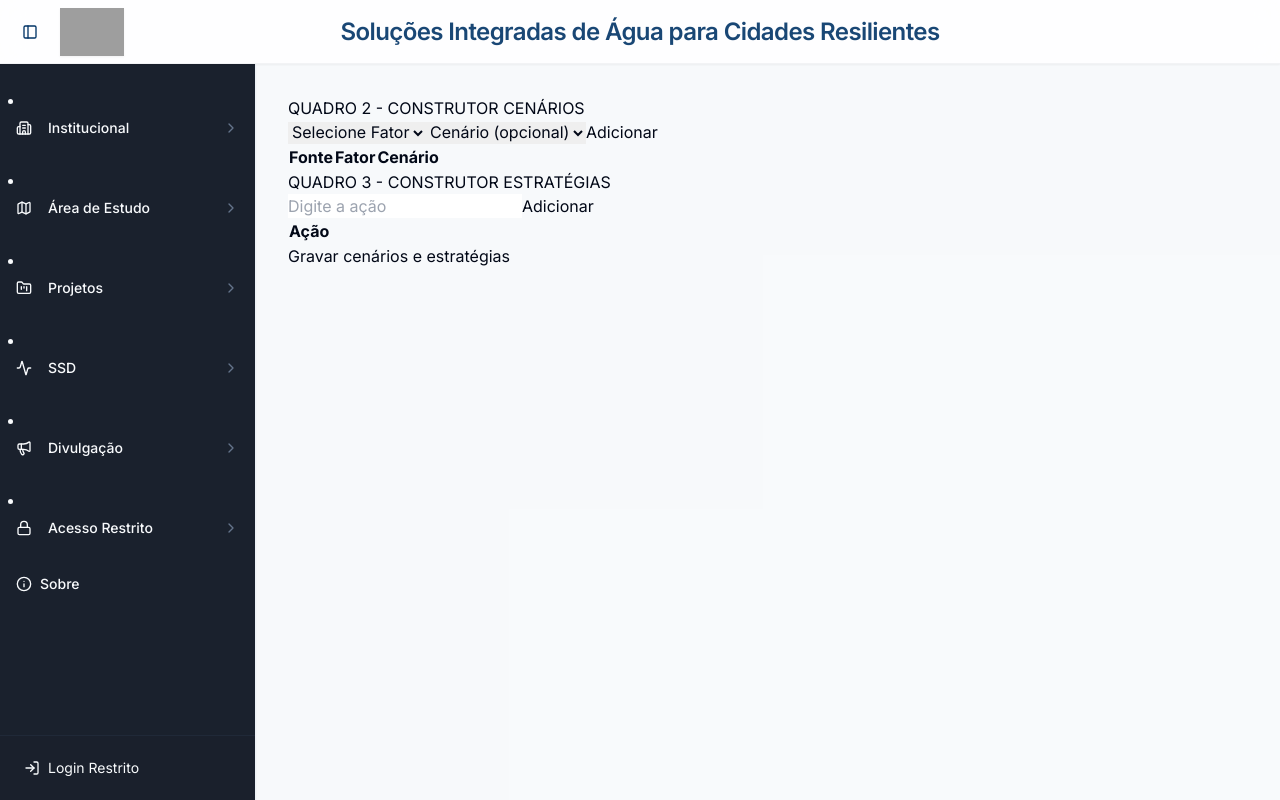
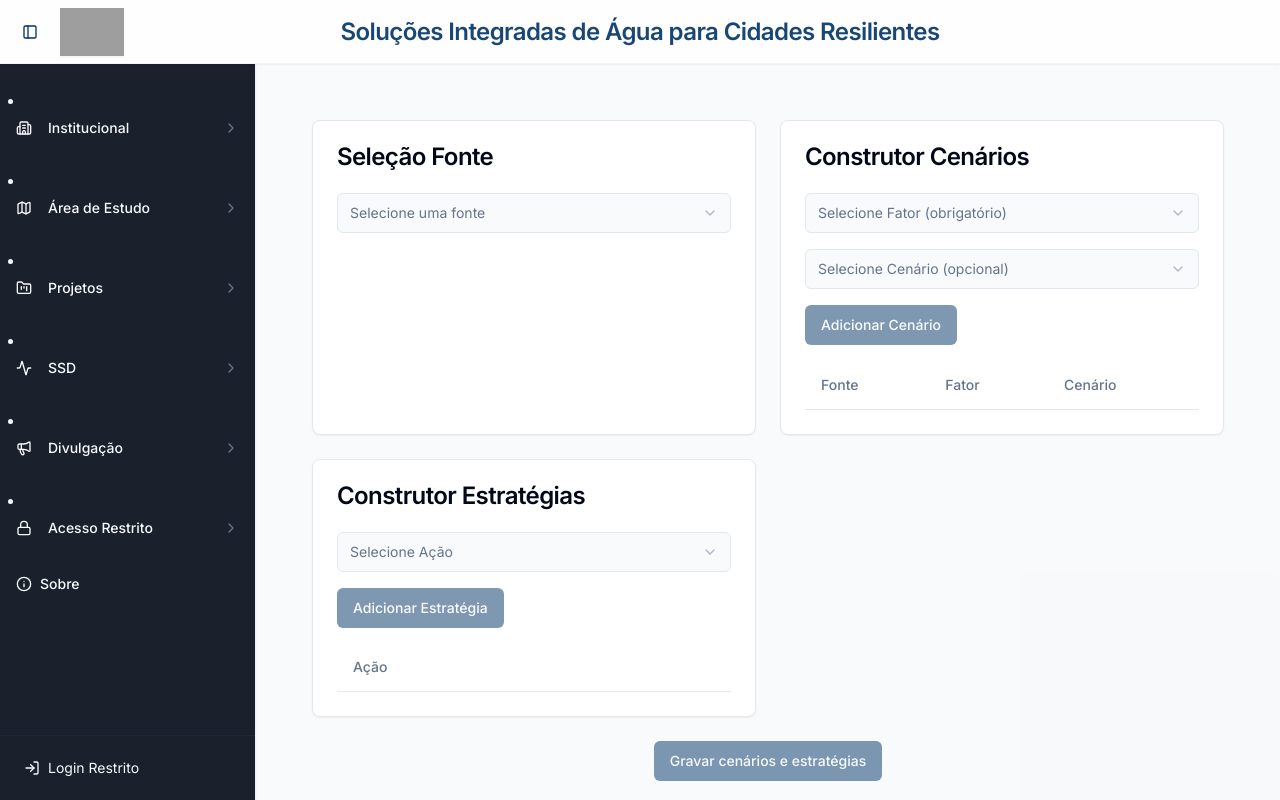
Before and after one commit to wlibrelon/ssd_sacre_v2, a React (Vite) app: page /ssd/configuracoes in a window 1280 px wide. Built offline with nearby package versions, Linux system fonts and the light colour scheme; grey boxes are pictures that could not be loaded.

Commit message:
Auto-commit after full sync (build simulation)

```diff
--- a/src/pages/ssd/Configuracoes.tsx
+++ b/src/pages/ssd/Configuracoes.tsx
@@ -1,141 +1,230 @@
 import React, { useState } from 'react'
+import { Card, CardHeader, CardTitle, CardContent } from '@/components/ui/card'
+import {
+  Select,
+  SelectContent,
+  SelectItem,
+  SelectTrigger,
+  SelectValue,
+} from '@/components/ui/select'
+import { Button } from '@/components/ui/button'
+import {
+  Table,
+  TableHeader,
+  TableHead,
+  TableRow,
+  TableBody,
+  TableCell,
+} from '@/components/ui/table'
 
-interface Scenario {
-  factor: string
-  scenario: string
+const fontes = ['Batalha', 'Bauru', 'Guarani']
+const fatores = ['Clima', 'Uso da Terra', 'Condutividade Hidráulica', 'Captações a Montante']
+const cenariosOptions = ['Tendencial', 'Pessimista', 'Conservacionista']
+const acoes = [
+  'Redução de emissões de gases de efeito estufa',
+  'Conservação de recursos hídricos',
+  'Restauração de ecossistemas',
+  'Promoção de energias renováveis',
+  'Gestão sustentável do solo',
+  'Controle de poluição',
+  'Educação ambiental',
+  'Monitoramento e avaliação',
+]
+
+type Cenario = {
+  fator: string
+  cenario?: string
 }
 
-interface Simulation {
+type Simulacao = {
   cenarios: string
   estrategias: string
 }
 
 const Configuracoes: React.FC = () => {
-  const [scenarios, setScenarios] = useState<Scenario[]>([])
-  const [actions, setActions] = useState<string[]>([])
-  const [simulations, setSimulations] = useState<Simulation[]>([])
-  const [selectedFactor, setSelectedFactor] = useState<string>('')
-  const [selectedScenario, setSelectedScenario] = useState<string>('')
-  const [newAction, setNewAction] = useState<string>('')
+  const [selectedFonte, setSelectedFonte] = useState<string>('')
+  const [cenarios, setCenarios] = useState<Cenario[]>([])
+  const [estrategias, setEstrategias] = useState<string[]>([])
+  const [simulacao, setSimulacao] = useState<Simulacao | null>(null)
 
-  const factors = ['Clima', 'Uso da Terra', 'Demografia'] // Example factors
-  const scenarioOptions = ['Tendencial', 'Pessimista', 'Otimista'] // Example scenarios
+  const [newFator, setNewFator] = useState<string>('')
+  const [newCenario, setNewCenario] = useState<string>('')
+  const [selectedAcao, setSelectedAcao] = useState<string>('')
 
-  const addScenario = () => {
-    if (selectedFactor) {
-      setScenarios([...scenarios, { factor: selectedFactor, scenario: selectedScenario }])
-      setSelectedFactor('')
-      setSelectedScenario('')
+  const addCenario = () => {
+    if (newFator) {
+      setCenarios([...cenarios, { fator: newFator, cenario: newCenario || undefined }])
+      setNewFator('')
+      setNewCenario('')
     }
   }
 
-  const addAction = () => {
-    if (newAction.trim()) {
-      setActions([...actions, newAction.trim()])
-      setNewAction('')
+  const addEstrategia = () => {
+    if (selectedAcao && !estrategias.includes(selectedAcao)) {
+      setEstrategias([...estrategias, selectedAcao])
+      setSelectedAcao('')
     }
   }
 
-  const saveAll = () => {
-    const cenarios = scenarios.map((s) => `${s.factor} ${s.scenario || ''}`.trim()).join(' | ')
-    const estrategias = actions.join(' | ')
-    setSimulations([{ cenarios, estrategias }])
-    setScenarios([])
-    setActions([])
+  const gravar = () => {
+    const cenariosStr = cenarios
+      .map((c) => `${c.fator}${c.cenario ? ` ${c.cenario}` : ''}`)
+      .join(' | ')
+    const estrategiasStr = estrategias.join(' | ')
+    setSimulacao({ cenarios: cenariosStr, estrategias: estrategiasStr })
+    setCenarios([])
+    setEstrategias([])
   }
 
-  const isSaveDisabled = scenarios.length === 0 && actions.length === 0
+  const isButtonDisabled = cenarios.length === 0 && estrategias.length === 0
 
   return (
-    <div>
-      <h2>QUADRO 2 - CONSTRUTOR CENÁRIOS</h2>
-      <select value={selectedFactor} onChange={(e) => setSelectedFactor(e.target.value)}>
-        <option value="">Selecione Fator</option>
-        {factors.map((f) => (
-          <option key={f} value={f}>
-            {f}
-          </option>
-        ))}
-      </select>
-      <select value={selectedScenario} onChange={(e) => setSelectedScenario(e.target.value)}>
-        <option value="">Cenário (opcional)</option>
-        {scenarioOptions.map((s) => (
-          <option key={s} value={s}>
-            {s}
-          </option>
-        ))}
-      </select>
-      <button onClick={addScenario} disabled={!selectedFactor}>
-        Adicionar
-      </button>
-      <table>
-        <thead>
-          <tr>
-            <th>Fonte</th>
-            <th>Fator</th>
-            <th>Cenário</th>
-          </tr>
-        </thead>
-        <tbody>
-          {scenarios.map((s, i) => (
-            <tr key={i}>
-              <td>Fonte Exemplo</td>
-              <td>{s.factor}</td>
-              <td>{s.scenario || ''}</td>
-            </tr>
-          ))}
-        </tbody>
-      </table>
+    <div className="p-6 space-y-6">
+      <div className="grid grid-cols-1 lg:grid-cols-2 gap-6">
+        {/* Card Seleção Fonte */}
+        <Card>
+          <CardHeader>
+            <CardTitle>Seleção Fonte</CardTitle>
+          </CardHeader>
+          <CardContent className="space-y-4">
+            <Select value={selectedFonte} onValueChange={setSelectedFonte}>
+              <SelectTrigger>
+                <SelectValue placeholder="Selecione uma fonte" />
+              </SelectTrigger>
+              <SelectContent>
+                {fontes.map((fonte) => (
+                  <SelectItem key={fonte} value={fonte}>
+                    {fonte}
+                  </SelectItem>
+                ))}
+              </SelectContent>
+            </Select>
+          </CardContent>
+        </Card>
 
-      <h2>QUADRO 3 - CONSTRUTOR ESTRATÉGIAS</h2>
-      <input
-        type="text"
-        value={newAction}
-        onChange={(e) => setNewAction(e.target.value)}
-        placeholder="Digite a ação"
-      />
-      <button onClick={addAction} disabled={!newAction.trim()}>
-        Adicionar
-      </button>
-      <table>
-        <thead>
-          <tr>
-            <th>Ação</th>
-          </tr>
-        </thead>
-        <tbody>
-          {actions.map((a, i) => (
-            <tr key={i}>
-              <td>{a}</td>
-            </tr>
-          ))}
-        </tbody>
-      </table>
+        {/* Card Construtor Cenários */}
+        <Card>
+          <CardHeader>
+            <CardTitle>Construtor Cenários</CardTitle>
+          </CardHeader>
+          <CardContent className="space-y-4">
+            <Select value={newFator} onValueChange={setNewFator}>
+              <SelectTrigger>
+                <SelectValue placeholder="Selecione Fator (obrigatório)" />
+              </SelectTrigger>
+              <SelectContent>
+                {fatores.map((fator) => (
+                  <SelectItem key={fator} value={fator}>
+                    {fator}
+                  </SelectItem>
+                ))}
+              </SelectContent>
+            </Select>
+            <Select value={newCenario} onValueChange={setNewCenario}>
+              <SelectTrigger>
+                <SelectValue placeholder="Selecione Cenário (opcional)" />
+              </SelectTrigger>
+              <SelectContent>
+                {cenariosOptions.map((cenario) => (
+                  <SelectItem key={cenario} value={cenario}>
+                    {cenario}
+                  </SelectItem>
+                ))}
+              </SelectContent>
+            </Select>
+            <Button onClick={addCenario} disabled={!newFator}>
+              Adicionar Cenário
+            </Button>
+            <Table>
+              <TableHeader>
+                <TableRow>
+                  <TableHead>Fonte</TableHead>
+                  <TableHead>Fator</TableHead>
+                  <TableHead>Cenário</TableHead>
+                </TableRow>
+              </TableHeader>
+              <TableBody>
+                {cenarios.map((c, index) => (
+                  <TableRow key={index}>
+                    <TableCell>{selectedFonte}</TableCell>
+                    <TableCell>{c.fator}</TableCell>
+                    <TableCell>{c.cenario || '-'}</TableCell>
+                  </TableRow>
+                ))}
+              </TableBody>
+            </Table>
+          </CardContent>
+        </Card>
 
-      <button onClick={saveAll} disabled={isSaveDisabled}>
-        Gravar cenários e estratégias
-      </button>
+        {/* Card Construtor Estratégias */}
+        <Card>
+          <CardHeader>
+            <CardTitle>Construtor Estratégias</CardTitle>
+          </CardHeader>
+          <CardContent className="space-y-4">
+            <Select value={selectedAcao} onValueChange={setSelectedAcao}>
+              <SelectTrigger>
+                <SelectValue placeholder="Selecione Ação" />
+              </SelectTrigger>
+              <SelectContent>
+                {acoes.map((acao) => (
+                  <SelectItem key={acao} value={acao}>
+                    {acao}
+                  </SelectItem>
+                ))}
+              </SelectContent>
+            </Select>
+            <Button onClick={addEstrategia} disabled={!selectedAcao}>
+              Adicionar Estratégia
+            </Button>
+            <Table>
+              <TableHeader>
+                <TableRow>
+                  <TableHead>Ação</TableHead>
+                </TableRow>
+              </TableHeader>
+              <TableBody>
+                {estrategias.map((acao, index) => (
+                  <TableRow key={index}>
+                    <TableCell>{acao}</TableCell>
+                  </TableRow>
+                ))}
+              </TableBody>
+            </Table>
+          </CardContent>
+        </Card>
+      </div>
 
-      {simulations.length > 0 && (
-        <div>
-          <h2>Tabela Simulação</h2>
-          <table>
-            <thead>
-              <tr>
-                <th>Cenários</th>
-                <th>Estratégias</th>
-              </tr>
-            </thead>
-            <tbody>
-              {simulations.map((sim, i) => (
-                <tr key={i}>
-                  <td>{sim.cenarios}</td>
-                  <td>{sim.estrategias}</td>
-                </tr>
-              ))}
-            </tbody>
-          </table>
-        </div>
+      {/* Botão Gravar */}
+      <div className="flex justify-center">
+        <Button onClick={gravar} disabled={isButtonDisabled}>
+          Gravar cenários e estratégias
+        </Button>
+      </div>
+
+      {/* Tabela Simulação */}
+      {simulacao && (
+        <Card>
+          <CardHeader>
+            <CardTitle>Tabela Simulação</CardTitle>
+          </CardHeader>
+          <CardContent>
+            <Table>
+              <TableHeader>
+                <TableRow>
+                  <TableHead>Cenários</TableHead>
+                  <TableHead>Estratégias</TableHead>
+                </TableRow>
+              </TableHeader>
+              <TableBody>
+                <TableRow>
+                  <TableCell>{simulacao.cenarios}</TableCell>
+                  <TableCell>{simulacao.estrategias}</TableCell>
+                </TableRow>
+              </TableBody>
+            </Table>
+          </CardContent>
+        </Card>
       )}
     </div>
   )
```
Also changed, not shown: .skip.config.json.
